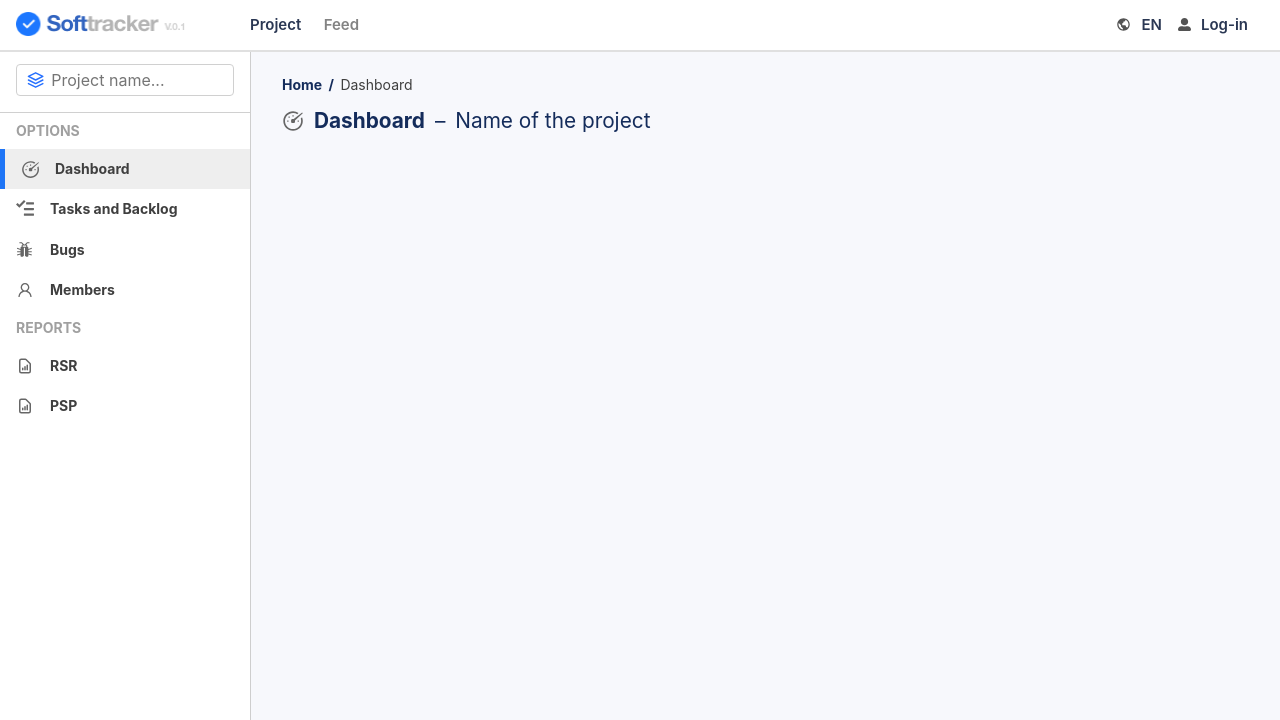
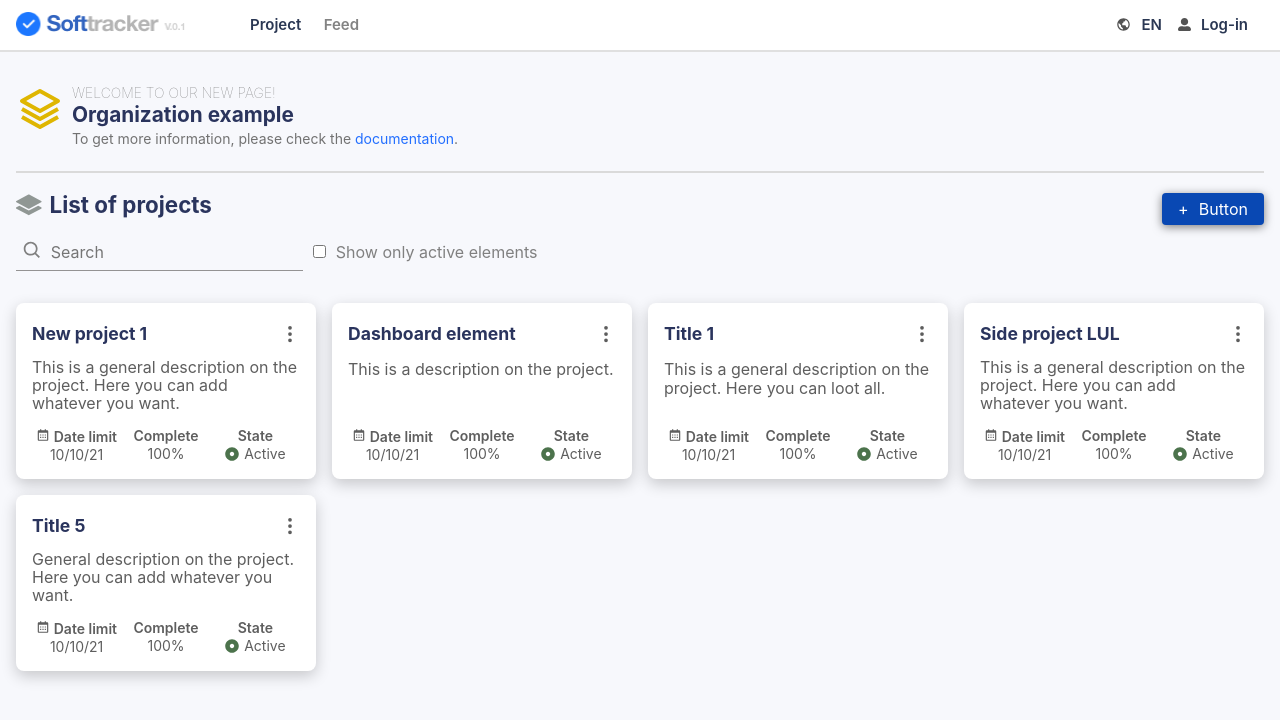
Before and after one commit to SoftDev-Tracker/bluedashboard, a React (Create React App) app: page / in a window 1280 px wide. Shown: the top 720 px of the page. Built offline with nearby package versions, Linux system fonts and the light colour scheme.

Commit message:
Add recursive router

```diff
--- a/src/App.js
+++ b/src/App.js
@@ -1,6 +1,8 @@
 import './assets/css/normalize.css'
 import './App.css';
-import { BrowserRouter as Router } from 'react-router-dom'
+import { BrowserRouter as Router,
+        Switch,
+        Route } from 'react-router-dom'
 import FirstPage from "./pages/Template/FirstPage";
 import AdminPanel from './pages/Template/AdminPanel';
 
@@ -8,8 +10,17 @@ function App() {
   return (
     <Router>
       <div className="App">
-
-        <AdminPanel></AdminPanel>
+        <Switch>
+          <Route exact path="/">
+            <FirstPage></FirstPage>
+          </Route>
+          <Route path="/project">
+            <AdminPanel></AdminPanel>
+          </Route>
+          <Route path="*">
+            <FirstPage></FirstPage>
+          </Route>
+        </Switch>
       </div>
     </Router>
   );
--- a/src/components/Content/PageHeaderSection/index.js
+++ b/src/components/Content/PageHeaderSection/index.js
@@ -1,5 +1,5 @@
 import React from 'react'
-import {PageContainer, MainSection} from './PageContentElements'
+import {PageContainer} from './PageContentElements'
 import { Row } from '../../Utils'
 import HeaderSection from './HeaderSection'
 
@@ -7,7 +7,6 @@ import HeaderSection from './HeaderSection'
 
 const PageHeaderSeaction = () => {
     return (
-
         <PageContainer>
             <Row>
                 <HeaderSection></HeaderSection>
--- a/src/components/Sidebar/SidebarElements.js
+++ b/src/components/Sidebar/SidebarElements.js
@@ -1,5 +1,5 @@
 import styled from "styled-components";
-import {Link} from 'react-router-dom'
+import {NavLink} from 'react-router-dom'
 
 
 export const SidebarContainer = styled.div`
@@ -32,7 +32,7 @@ export const TitleSeparator = styled.div`
 export const LinkGroup = styled.div`
 `
 
-export const LinkElement = styled(Link)`
+export const LinkElement = styled(NavLink)`
     align-items: center;
     display: flex;
     font-size: 14px;
--- a/src/components/Sidebar/index.js
+++ b/src/components/Sidebar/index.js
@@ -8,7 +8,20 @@ import { GoDashboard, GoTasklist, GoBug } from 'react-icons/go';
 import { AiOutlineUser } from 'react-icons/ai'
 import {HiOutlineDocumentReport} from 'react-icons/hi'
 
+import {
+    BrowserRouter as Router,
+    Switch,
+    Route,
+    useParams,
+    useRouteMatch
+  } from "react-router-dom";
+
 const Sidebar = () => {
+    let { url } = useRouteMatch();
+    let { task } = useParams();
+    let { id } = useParams();
+
+
     return (
         <>
             <SidebarContainer>
@@ -19,28 +32,28 @@ const Sidebar = () => {
                         Options
                     </TitleSeparator>
                     <LinkGroup>
-                        <LinkElement className="active">
+                        <LinkElement exact to="/project">
                             <GoDashboard/>
                             <TitleURL>
                                 Dashboard
                             </TitleURL>
                         </LinkElement>
 
-                        <LinkElement>
+                        <LinkElement to="/project/task" >
                             <GoTasklist/>
                             <TitleURL>
                                 Tasks and Backlog
                             </TitleURL>
                         </LinkElement>
 
-                        <LinkElement>
+                        <LinkElement to="/project/bugs">
                             <GoBug/>
                             <TitleURL>
                                 Bugs
                             </TitleURL>
                         </LinkElement>
 
-                        <LinkElement>
+                        <LinkElement to="/project/members">
                             <AiOutlineUser/>
                             <TitleURL>
                                 Members
@@ -52,14 +65,14 @@ const Sidebar = () => {
                         Reports
                     </TitleSeparator>
                     <LinkGroup>
-                        <LinkElement>
+                        <LinkElement to="/project/srs">
                             <HiOutlineDocumentReport/>
                             <TitleURL>
-                                RSR
+                                SRS
                             </TitleURL>
                         </LinkElement>
 
-                        <LinkElement>
+                        <LinkElement to="/project/psp">
                             <HiOutlineDocumentReport/>
                             <TitleURL>
                                 PSP
@@ -69,6 +82,16 @@ const Sidebar = () => {
                     </LinkGroup>
                 </SidebarList>
             </SidebarContainer>
+
+            <Router>
+                <Switch>
+                    <Route path={`${task}/:id`}>
+                        <Sidebar />
+                    </Route>
+                </Switch>
+            </Router>
+
+
         </>
     )
 }
--- a/src/containers/ProjectCardsSection/Index.js
+++ b/src/containers/ProjectCardsSection/Index.js
@@ -35,7 +35,7 @@ export const CardElement = ({ key, title, description}) => {
     return (
         <Card key={key} className="class">
             <TopSection>
-                <Title to="/"> { title ? title : 'Default title' }</Title>
+                <Title to="/project"> { title ? title : 'Default title' }</Title>
                 <EditButton>
                     <BsThreeDotsVertical/>
                 </EditButton>
```
